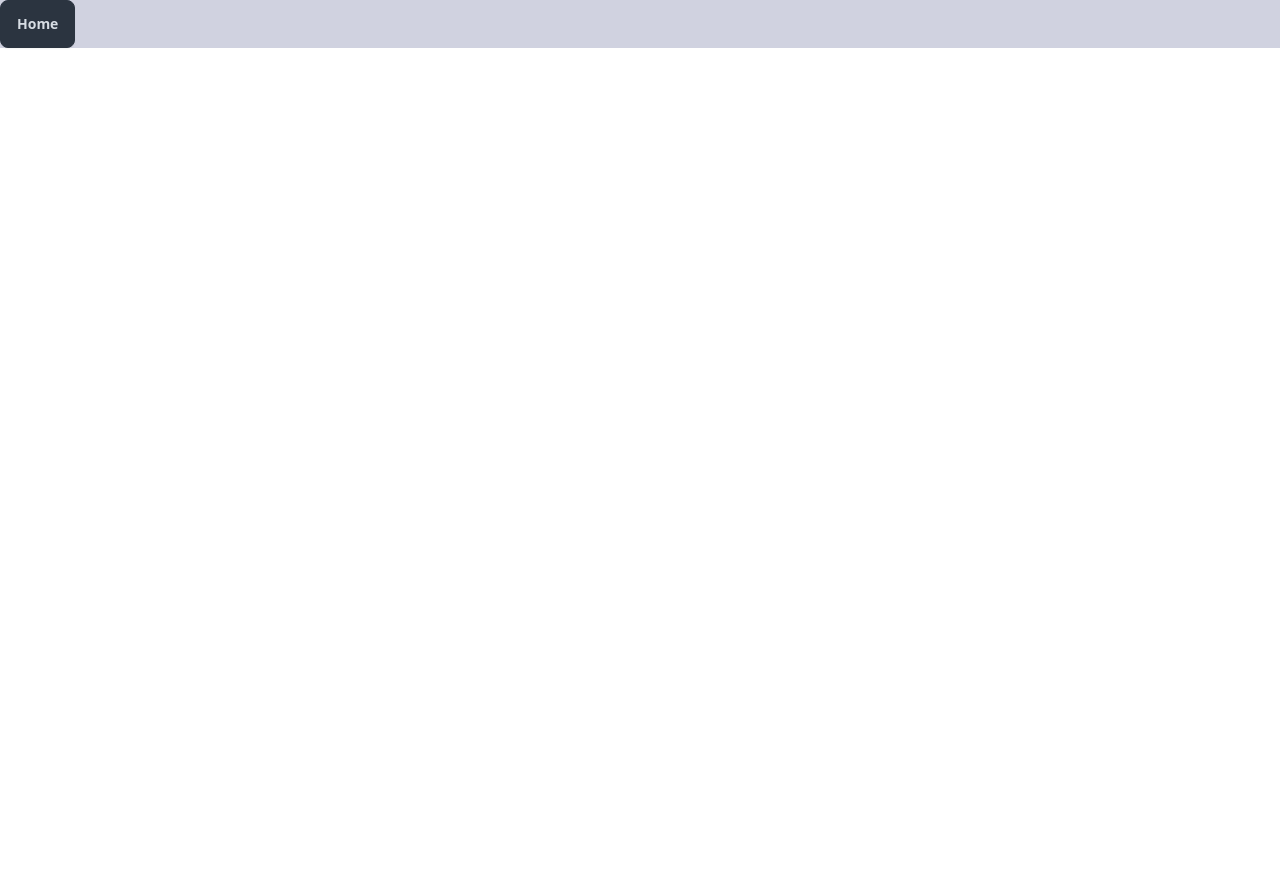
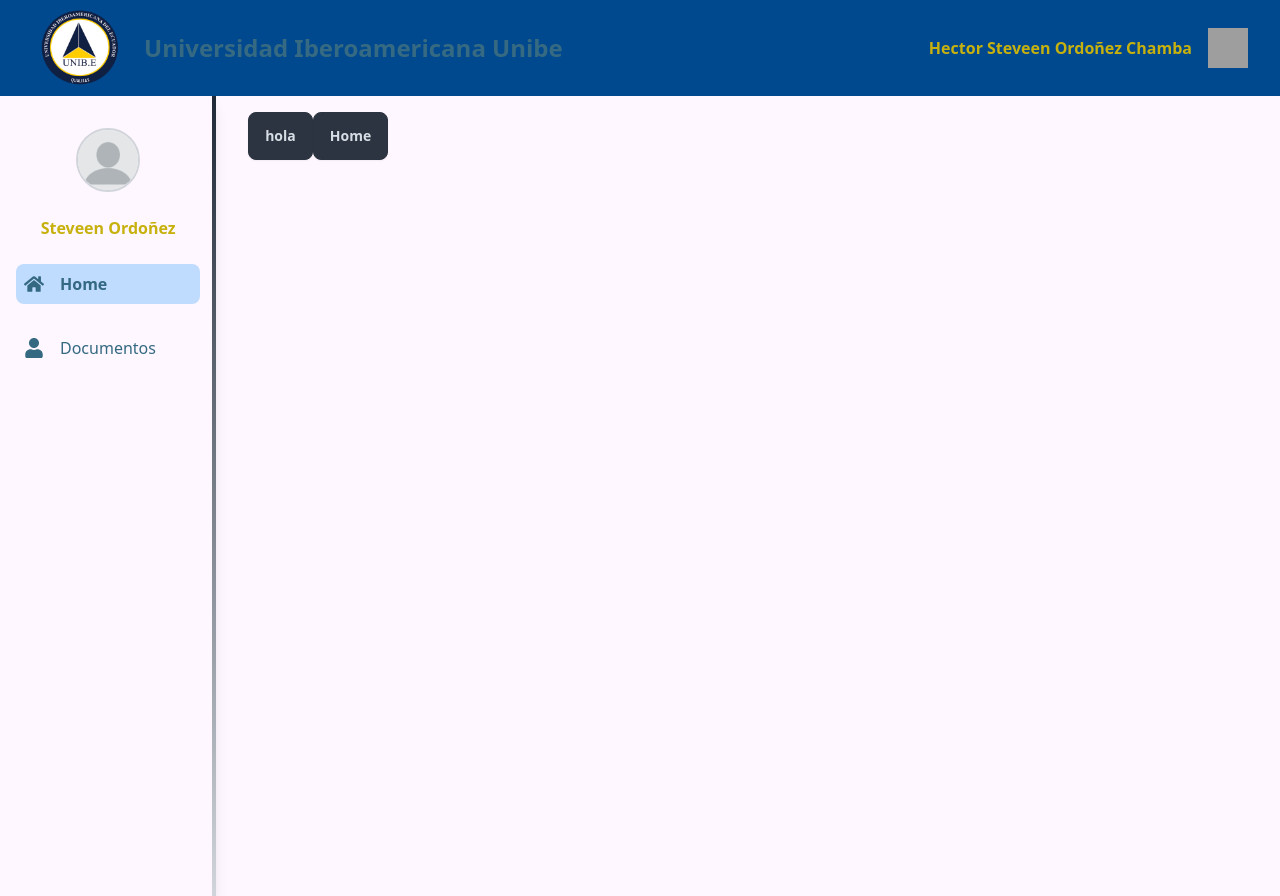
Before and after one commit to unibe-proyects/starter-tesis, a React (Create React App) app: page / in a window 1280 px wide. Before the commit the page ends 800 px from the top, so only its background shows below. Built offline with nearby package versions, Linux system fonts and the light colour scheme; grey boxes are pictures that could not be loaded.

Commit message:
feat: create layout

```diff
--- a/package.json
+++ b/package.json
@@ -14,6 +14,7 @@
         "daisyui": "^4.12.14",
         "react": "^18.3.1",
         "react-dom": "^18.3.1",
+        "react-icons": "^5.3.0",
         "react-router-dom": "^6.23.1",
         "react-scripts": "5.0.1",
         "slick-carousel": "^1.8.1",
--- a/src/App.tsx
+++ b/src/App.tsx
@@ -3,7 +3,7 @@ import AppRouter from './router/AppRouter';
 function App() {
   return (
     <div className="App">
-      <main role="main" className="bg-light">
+      <main role="main">
         <AppRouter data-testid="app-router" />
       </main>
     </div>
--- /dev/null
+++ b/src/components/common/header/Header.tsx
@@ -0,0 +1,23 @@
+import React from 'react';
+import LogoUnibe from '../../../assets/header/LogoUnibe.png';
+
+const Header: React.FC = () => {
+  return (
+    <header className="flex items-center justify-between px-8 py-4 h-24 w-full bg-light-primary">
+      <div className="flex items-center space-x-4">
+        <img src={LogoUnibe} alt="Logo Unibe" className="h-24 w-24" />
+        <h1 className="text-light-textPrimary text-2xl font-bold">
+          Universidad Iberoamericana Unibe
+        </h1>
+      </div>
+      <div className="flex items-center space-x-4">
+        <h1 className="text-light-textSecondary text-small font-bold">
+          Hector Steveen Ordoñez Chamba
+        </h1>
+        <img src="logo_url_derecha" alt="Logo Derecha" className="h-10 w-10" />
+      </div>
+    </header>
+  );
+};
+
+export default Header;
--- /dev/null
+++ b/src/components/common/page/PageWrapper.tsx
@@ -0,0 +1,16 @@
+import React from 'react';
+
+type PageWrapperProps = {
+  children: React.ReactNode;
+  className?: string;
+};
+
+const PageWrapperCustom: React.FC<PageWrapperProps> = ({ children, className }) => {
+  return (
+    <div className={`bg-light ${className ?? ''} w-screen h-screen px-8`}>
+      <main className="w-full h-full pt-4">{children}</main>
+    </div>
+  );
+};
+
+export default PageWrapperCustom;
--- /dev/null
+++ b/src/components/common/sidebar/Sidebar.tsx
@@ -0,0 +1,49 @@
+import React from 'react';
+import { NavLink } from 'react-router-dom';
+import { FaHome, FaUser } from 'react-icons/fa';
+import ProfileImage from '../../../assets/sidebar/ProfileImage.webp';
+
+const Sidebar: React.FC = () => {
+  return (
+    <div className="flex flex-col w-64 bg-light shadow-lg px-4 py-8 relative">
+      <div className="absolute top-0 right-0 h-full w-1 bg-gray-300" />
+
+      <div className="absolute top-0 right-0 h-full w-1 bg-gradient-to-b from-gray-800 to-transparent" />
+
+      <div className="flex items-center justify-center mb-6">
+        <img
+          src={ProfileImage}
+          alt="Perfil"
+          className="h-16 w-16 rounded-full border-2 border-gray-300"
+        />
+      </div>
+      <div className="flex items-center justify-center mb-6">
+        <h2 className="text-small font-bold text-light-textSecondary">Steveen Ordoñez</h2>
+      </div>
+
+      {/* Navegación */}
+      <nav className="flex flex-col gap-6">
+        <NavLink
+          to="/"
+          className={({ isActive }) =>
+            `flex items-center gap-4 text-light-accent p-2 rounded-lg transition-colors ${isActive ? 'bg-blue-200 text-blue-700 font-bold' : 'hover:bg-blue-100'}`
+          }
+        >
+          <FaHome className="text-xl" />
+          <span>Home</span>
+        </NavLink>
+        <NavLink
+          to="/documentos"
+          className={({ isActive }) =>
+            `flex items-center gap-4 text-light-accent p-2 rounded-lg transition-colors ${isActive ? 'bg-blue-200 text-blue-700 font-bold' : 'hover:bg-blue-100'}`
+          }
+        >
+          <FaUser className="text-xl" />
+          <span>Documentos</span>
+        </NavLink>
+      </nav>
+    </div>
+  );
+};
+
+export default Sidebar;
--- a/src/pages/modules/home/HomeScreen.tsx
+++ b/src/pages/modules/home/HomeScreen.tsx
@@ -1,6 +1,7 @@
 const HomeScreen = () => {
   return (
     <div className="bg-light" data-testid="home-screen">
+      <button className="btn btn-neutral">hola</button>
       <button className="btn btn-neutral">Home</button>
     </div>
   );
--- a/src/router/AppRouter.tsx
+++ b/src/router/AppRouter.tsx
@@ -1,19 +1,15 @@
 import React from 'react';
-import { BrowserRouter as Router, Routes, Route } from 'react-router-dom';
-import HomeScreen from '../pages/modules/home/HomeScreen';
+import AuthRoutes from './AuthRoutes';
+import MainRoutes from './MainRoutes';
 
 const AppRouter: React.FC = () => {
-  return (
-    <Router>
-      <div className="App">
-        <main>
-          <Routes>
-            <Route path="/" element={<HomeScreen />} />
-          </Routes>
-        </main>
-      </div>
-    </Router>
-  );
+  const isAuthenticated = true;
+
+  if (isAuthenticated) {
+    return <AuthRoutes />;
+  }
+
+  return <MainRoutes />;
 };
 
-export default AppRouter;
+export default React.memo(AppRouter);
--- /dev/null
+++ b/src/router/AuthRoutes.tsx
@@ -0,0 +1,30 @@
+import React from 'react';
+import { BrowserRouter as Router, Routes, Route } from 'react-router-dom';
+import HomeScreen from '../pages/modules/home/HomeScreen';
+import Header from '../components/common/header/Header';
+import PageWrapper from '../components/common/page/PageWrapper';
+import Sidebar from '../components/common/sidebar/Sidebar';
+
+const AuthRoutes: React.FC = () => {
+  return (
+    <Router>
+      <div className="flex flex-col h-screen">
+        <Header />
+        <div className="flex ">
+          <Sidebar />
+          <PageWrapper>
+            <div className="flex-1 flex items-center justify-center">
+              <main className="w-full">
+                <Routes>
+                  <Route path="/" element={<HomeScreen />} />
+                </Routes>
+              </main>
+            </div>
+          </PageWrapper>
+        </div>
+      </div>
+    </Router>
+  );
+};
+
+export default AuthRoutes;
--- /dev/null
+++ b/src/router/MainRoutes.tsx
@@ -0,0 +1,19 @@
+import React from 'react';
+import { BrowserRouter as Router, Routes, Route } from 'react-router-dom';
+import HomeScreen from '../pages/modules/home/HomeScreen';
+
+const MainRoutes: React.FC = () => {
+  return (
+    <Router>
+      <div>
+        <main>
+          <Routes>
+            <Route path="/" element={<HomeScreen />} />
+          </Routes>
+        </main>
+      </div>
+    </Router>
+  );
+};
+
+export default MainRoutes;
--- a/tailwind.config.js
+++ b/tailwind.config.js
@@ -31,13 +31,15 @@ export default {
           errorContent: '#160807',
         },
         light: {
-          DEFAULT: '#D0D2E0',
+          DEFAULT: '#FFF7FF',
           text: '#333333',
-          primary: '#FFF7FF',
+          textPrimary: '#366A82',
+          textSecondary: '#C7B10E',
+          primary: '#01498E',
           primaryContent: '#cde0ff',
           secondary: '#b59b00',
           secondaryContent: '#0c0900',
-          accent: '#009200',
+          accent: '#346981',
           accentContent: '#000800',
           neutral: '#02140d',
           neutralContent: '#c5cac8',
@@ -57,5 +59,5 @@ export default {
       },
     },
   },
-  plugins: [daisyui], // Cambiado a la nueva sintaxis
+  plugins: [daisyui],
 };
```
Also changed, not shown: src/assets/header/LogoUnibe.png (added), src/assets/sidebar/ProfileImage.webp (added).
